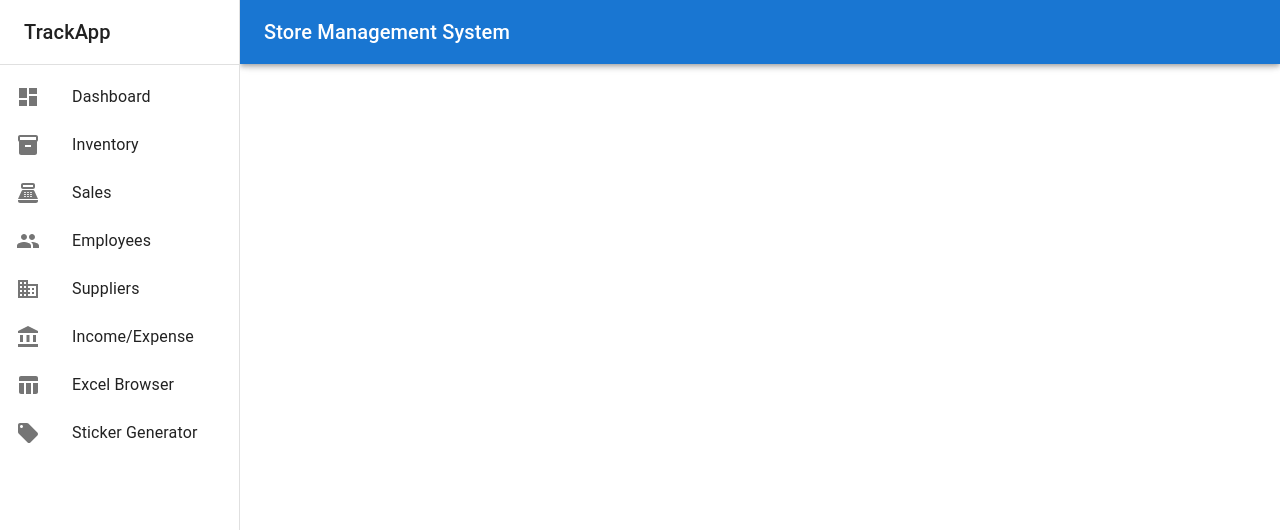
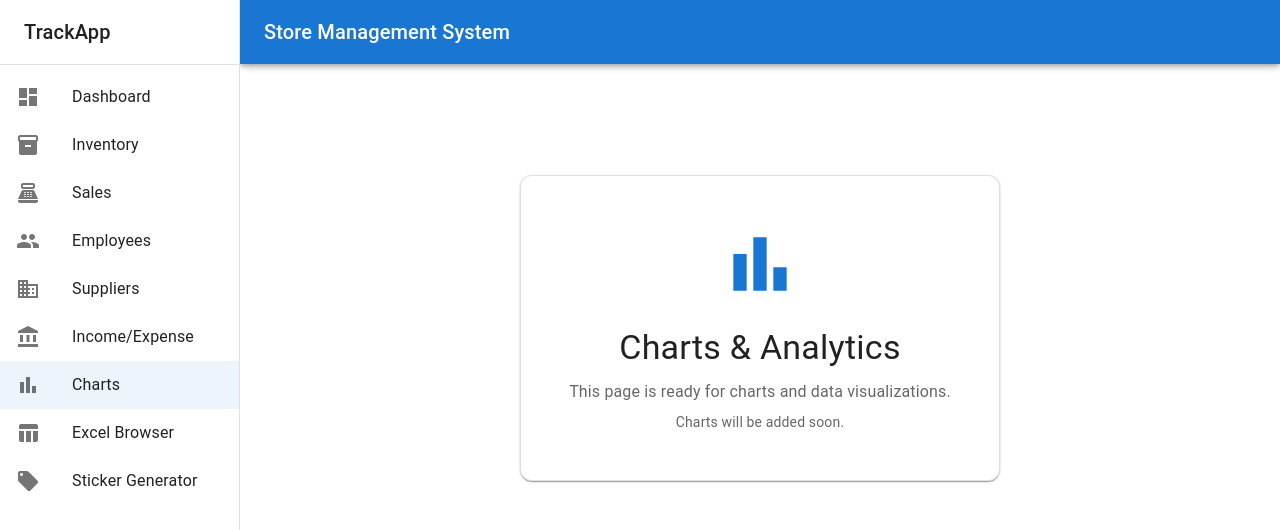
Before and after one commit to AhmadAalim/trackapp, a React (Create React App) app in the folder client/: page /charts in a window 1280 px wide. Shown: the top 530 px of the page. Built offline with nearby package versions, Linux system fonts and the light colour scheme; no server answers; the HTML template or start-up script is replaced by a standard one.

Commit message:
feat: add Charts page & nav; dashboard finances; Excel history+reopen; restock export; inventory filters/sorting; income/expense UX; image upload fix; employees join fix

```diff
--- a/client/src/App.js
+++ b/client/src/App.js
@@ -12,6 +12,7 @@ import Finances from './pages/Finances';
 import ExcelBrowser from './pages/ExcelBrowser';
 import LowStock from './pages/LowStock';
 import StickerGenerator from './pages/StickerGenerator';
+import Charts from './pages/Charts';
 
 const theme = createTheme({
   palette: {
@@ -40,6 +41,7 @@ function App() {
             <Route path="/excel-browser" element={<ExcelBrowser />} />
             <Route path="/low-stock" element={<LowStock />} />
             <Route path="/stickers" element={<StickerGenerator />} />
+            <Route path="/charts" element={<Charts />} />
           </Routes>
         </Layout>
       </Router>
--- a/client/src/components/Layout.js
+++ b/client/src/components/Layout.js
@@ -23,6 +23,7 @@ import BusinessIcon from '@mui/icons-material/Business';
 import AccountBalanceIcon from '@mui/icons-material/AccountBalance';
 import TableChartIcon from '@mui/icons-material/TableChart';
 import LocalOfferIcon from '@mui/icons-material/LocalOffer';
+import BarChartIcon from '@mui/icons-material/BarChart';
 
 const drawerWidth = 240;
 
@@ -33,6 +34,7 @@ const menuItems = [
   { text: 'Employees', icon: <PeopleIcon />, path: '/employees' },
   { text: 'Suppliers', icon: <BusinessIcon />, path: '/suppliers' },
   { text: 'Income/Expense', icon: <AccountBalanceIcon />, path: '/finances' },
+  { text: 'Charts', icon: <BarChartIcon />, path: '/charts' },
   { text: 'Excel Browser', icon: <TableChartIcon />, path: '/excel-browser' },
   { text: 'Sticker Generator', icon: <LocalOfferIcon />, path: '/stickers' },
 ];
--- /dev/null
+++ b/client/src/pages/Charts.js
@@ -0,0 +1,39 @@
+import React from 'react';
+import {
+  Container,
+  Paper,
+  Typography,
+  Box,
+} from '@mui/material';
+import BarChartIcon from '@mui/icons-material/BarChart';
+
+function Charts() {
+  return (
+    <Container maxWidth="xl">
+      <Box display="flex" justifyContent="center" alignItems="center" minHeight="60vh">
+        <Paper
+          sx={{
+            p: 6,
+            textAlign: 'center',
+            borderRadius: 3,
+            border: '1px solid',
+            borderColor: (theme) => theme.palette.divider,
+          }}
+        >
+          <BarChartIcon sx={{ fontSize: 80, color: 'primary.main', mb: 2 }} />
+          <Typography variant="h4" gutterBottom>
+            Charts & Analytics
+          </Typography>
+          <Typography variant="body1" color="text.secondary">
+            This page is ready for charts and data visualizations.
+          </Typography>
+          <Typography variant="body2" color="text.secondary" sx={{ mt: 1 }}>
+            Charts will be added soon.
+          </Typography>
+        </Paper>
+      </Box>
+    </Container>
+  );
+}
+
+export default Charts;
```
Also changed, not shown: 3 other files (tests, documents, lock files or other folders).
